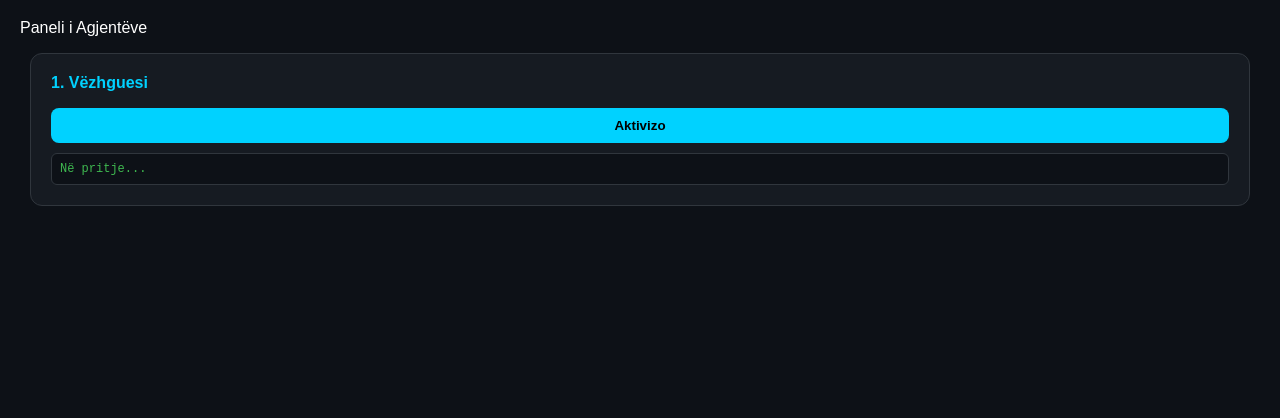
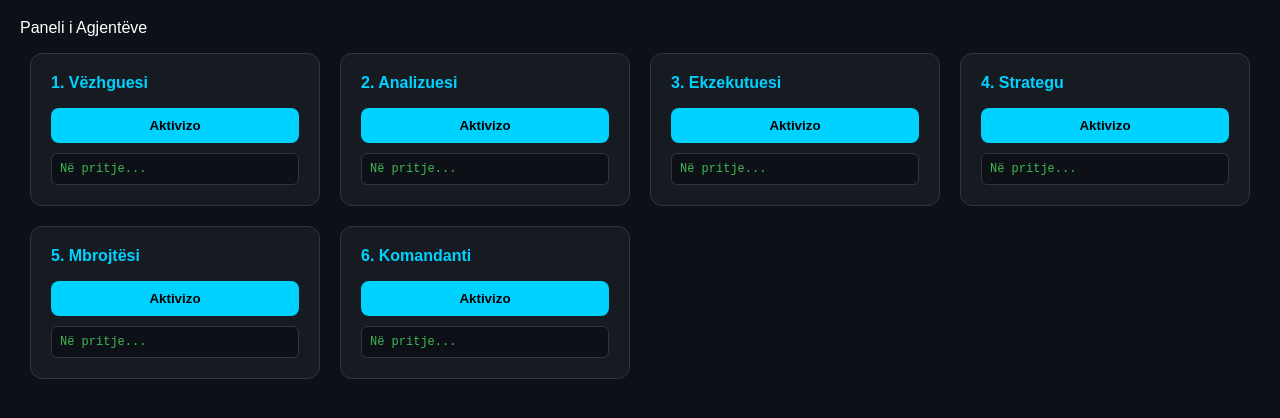
Before and after one commit to whywehavetobornagain-alt/Matrica-sovrane-, a plain HTML site: page index.html in a window 1280 px wide. Shown: the part 82-500 px from the top of the page. Drawn offline with Linux system fonts and the light colour scheme.

Commit message:
Add multiple agent cards to index.html

```diff
--- a/index.html
+++ b/index.html
@@ -10,11 +10,41 @@
 <p>Paneli i Agjentëve</p>
 
 <div class="agents-grid">
-<div class="agent-card">
-<h3>1. Vëzhguesi</h3>
-<button onclick="runAgent(1)">Aktivizo</button>
-<div class="output" id="out1">Në pritje...</div>
-</div>
+    <div class="agent-card">
+        <h3>1. Vëzhguesi</h3>
+        <button onclick="runAgent(1)">Aktivizo</button>
+        <div class="output" id="out1">Në pritje...</div>
+    </div>
+
+    <div class="agent-card">
+        <h3>2. Analizuesi</h3>
+        <button onclick="runAgent(2)">Aktivizo</button>
+        <div class="output" id="out2">Në pritje...</div>
+    </div>
+
+    <div class="agent-card">
+        <h3>3. Ekzekutuesi</h3>
+        <button onclick="runAgent(3)">Aktivizo</button>
+        <div class="output" id="out3">Në pritje...</div>
+    </div>
+
+    <div class="agent-card">
+        <h3>4. Strategu</h3>
+        <button onclick="runAgent(4)">Aktivizo</button>
+        <div class="output" id="out4">Në pritje...</div>
+    </div>
+
+    <div class="agent-card">
+        <h3>5. Mbrojtësi</h3>
+        <button onclick="runAgent(5)">Aktivizo</button>
+        <div class="output" id="out5">Në pritje...</div>
+    </div>
+
+    <div class="agent-card">
+        <h3>6. Komandanti</h3>
+        <button onclick="runAgent(6)">Aktivizo</button>
+        <div class="output" id="out6">Në pritje...</div>
+    </div>
 </div>
 
 </div>
```
